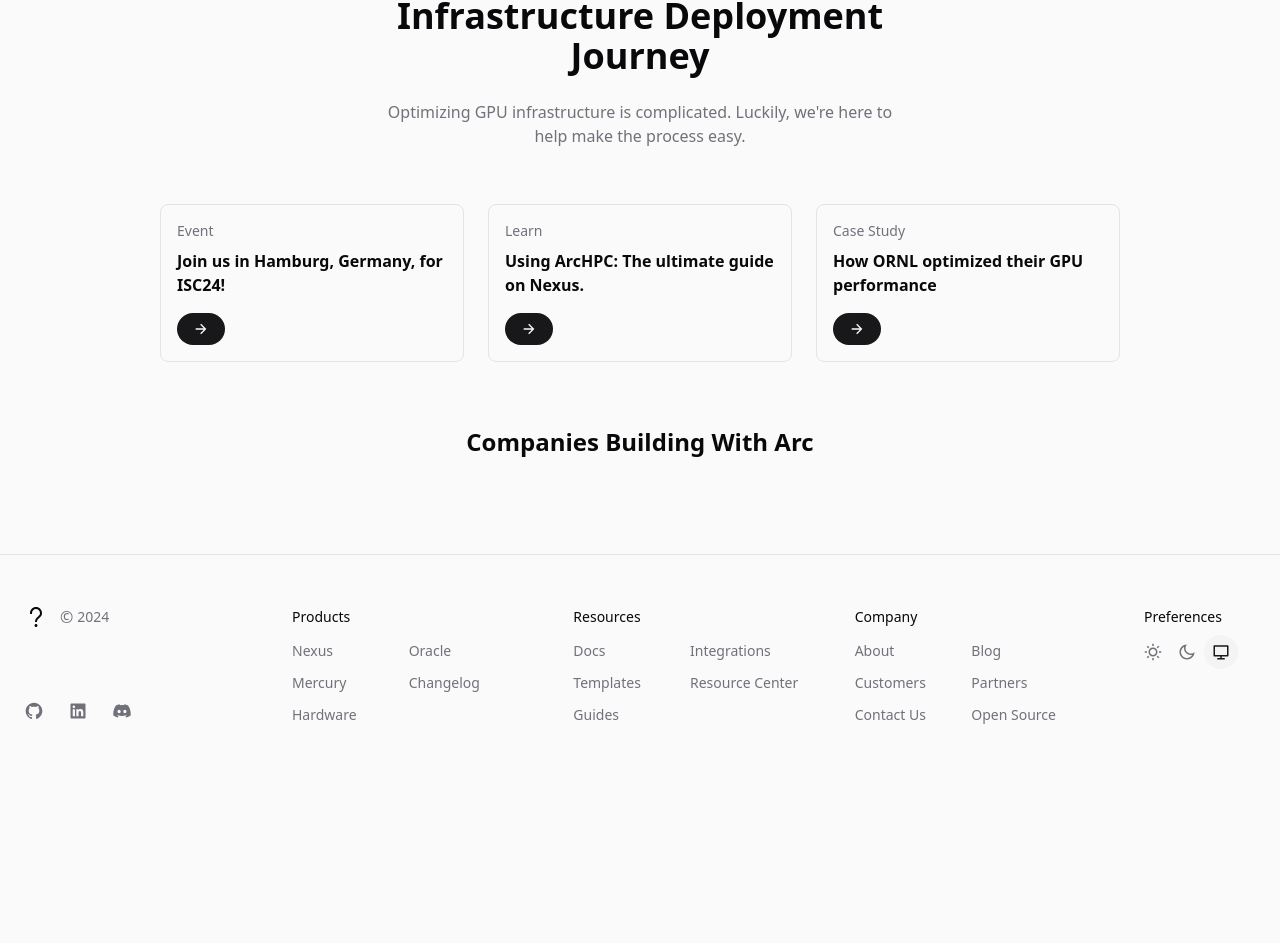
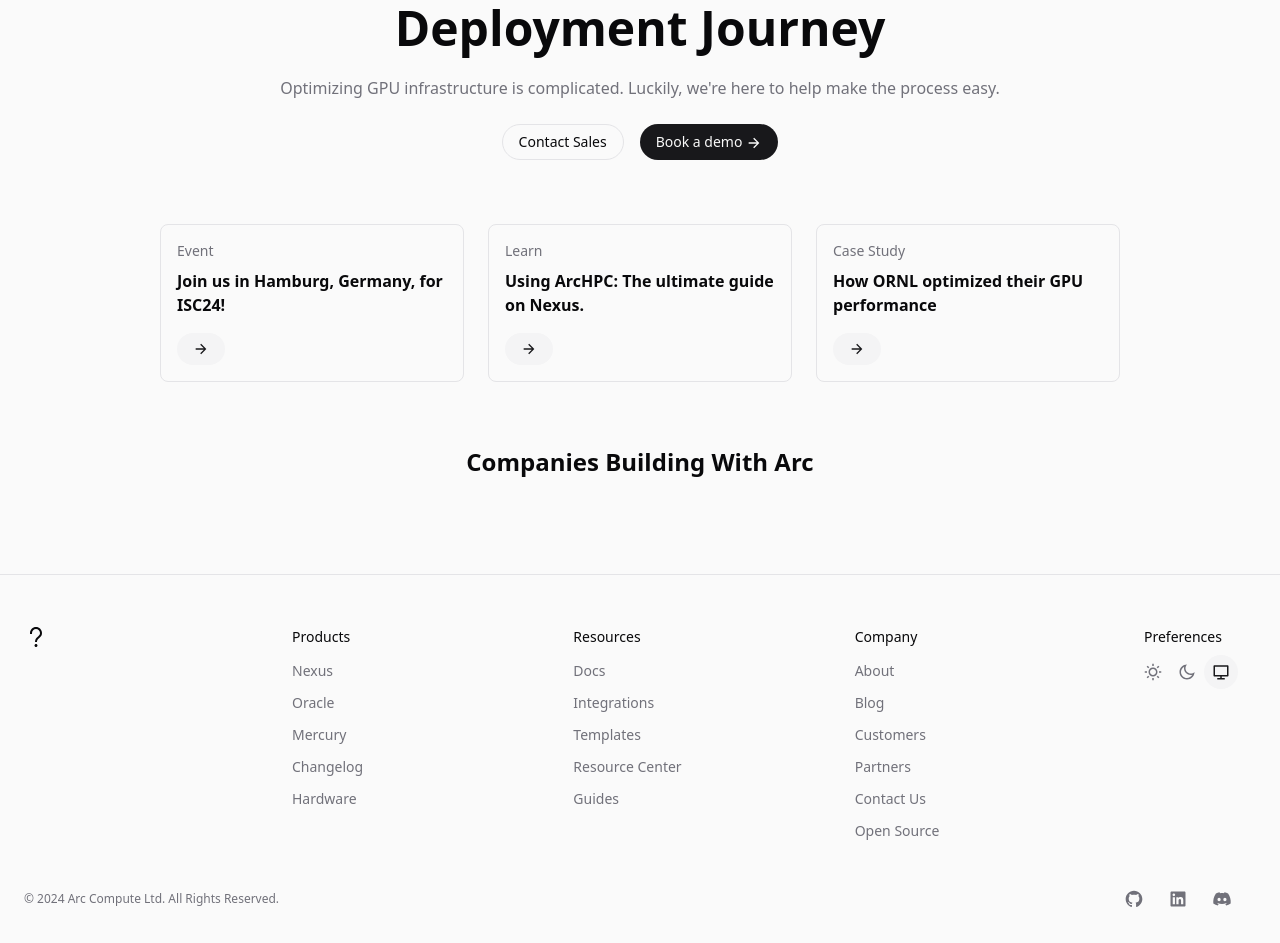
Before and after one commit to kyrylolvov/arc-website, a Next.js app: page / in a window 1280 px wide. Shown: the part 240-1183 px from the top of the page. Before the commit the page ends 1019 px from the top, so only its background shows below. Built offline with nearby package versions, Linux system fonts and the light colour scheme.

Commit message:
CHANGED: - Modified layout of home page - Various ui changes
Signed-off-by: kyrylolvov <kyrylo@arccompute.io>

```diff
--- a/src/app/page.tsx
+++ b/src/app/page.tsx
@@ -1,4 +1,4 @@
-import { RiArrowRightLine, RiArrowRightSLine } from "@remixicon/react";
+import { RiArrowRightLine } from "@remixicon/react";
 
 import { Button } from "~/components/ui/button";
 
@@ -11,38 +11,47 @@
           <span className="font-medium text-primary">June</span> delivery.
         </p>
 
-        <Button size="sm" className="gap-0.5 rounded-full">
+        <Button size="sm" variant="outline">
           Learn more
-          <RiArrowRightSLine className="mt-[1px] h-4 w-4" />
         </Button>
       </div>
 
-      <div className="mt-16 max-w-lg text-center">
-        <h1 className="text-4xl font-bold">Start Your GPU Infrastructure Deployment Journey</h1>
+      <div className="mx-auto mt-16 max-w-4xl text-center">
+        <h1 className="text-5xl font-bold">Start Your GPU Infrastructure Deployment Journey</h1>
         <p className="mt-6 font-light text-muted-foreground">
           Optimizing GPU infrastructure is complicated. Luckily, we{"'"}re here to help make the process easy.
         </p>
+
+        <div className="mt-6 flex justify-center gap-4">
+          <Button size="sm" variant="outline" className="">
+            Contact Sales
+          </Button>
+          <Button size="sm" className="flex gap-1">
+            Book a demo
+            <RiArrowRightLine className="mt-[1px] h-4 w-4" />
+          </Button>
+        </div>
       </div>
 
-      <div className="mt-14 grid grid-cols-3 gap-6">
+      <div className="mt-16 grid grid-cols-3 gap-6">
         <div className="grid cursor-pointer gap-2 rounded-lg border p-4 transition-colors hover:border-primary">
           <p className="text-sm text-muted-foreground">Event</p>
           <p className="font-semibold">Join us in Hamburg, Germany, for ISC24!</p>
-          <div className="mt-2 flex w-fit items-center rounded-full bg-primary px-4 py-2 text-xs text-primary-foreground">
+          <div className="mt-2 flex w-fit items-center rounded-full bg-secondary px-4 py-2 text-xs text-primary">
             <RiArrowRightLine className="h-4 w-4 shrink-0" />
           </div>
         </div>
         <div className="grid cursor-pointer gap-2 rounded-lg border p-4 transition-colors hover:border-primary">
           <p className="text-sm text-muted-foreground">Learn</p>
           <p className="font-semibold">Using ArcHPC: The ultimate guide on Nexus.</p>
-          <div className="mt-2 flex w-fit items-center rounded-full bg-primary px-4 py-2 text-xs text-primary-foreground">
+          <div className="mt-2 flex w-fit items-center rounded-full bg-secondary px-4 py-2 text-xs text-primary">
             <RiArrowRightLine className="h-4 w-4 shrink-0" />
           </div>
         </div>
         <div className="grid cursor-pointer gap-2 rounded-lg border p-4 transition-colors hover:border-primary">
           <p className="text-sm text-muted-foreground">Case Study</p>
           <p className="font-semibold">How ORNL optimized their GPU performance</p>
-          <div className="mt-2 flex w-fit items-center rounded-full bg-primary px-4 py-2 text-xs text-primary-foreground">
+          <div className="mt-2 flex w-fit items-center rounded-full bg-secondary px-4 py-2 text-xs text-primary">
             <RiArrowRightLine className="h-4 w-4 shrink-0" />
           </div>
         </div>
--- a/src/components/footer.tsx
+++ b/src/components/footer.tsx
@@ -8,30 +8,17 @@
 
 export default function Footer() {
   return (
-    <footer className="grid-cols-footer grid gap-12 border-t px-6 py-12">
+    <footer className="grid gap-8 border-t px-6 pb-6 pt-12">
+      <div className="grid-cols-footer grid gap-12">
         <div className="flex flex-col justify-between">
           <div className="flex items-center gap-3">
             <RiQuestionMark className="h-7 " />
-          <div className="flex items-center gap-1 text-sm font-light text-muted-foreground">
-            <span className="text-base">©</span> 2024
-          </div>
-        </div>
-        <div className="-ml-2.5 flex gap-1">
-          <Button variant="ghost" size="icon" className="text-muted-foreground hover:text-primary">
-            <RiGithubFill className="h-5 w-5" />
-          </Button>
-          <Button variant="ghost" size="icon" className="text-muted-foreground hover:text-primary">
-            <RiLinkedinBoxFill className="h-5 w-5" />
-          </Button>
-          <Button variant="ghost" size="icon" className="text-muted-foreground hover:text-primary">
-            <RiDiscordFill className="h-5 w-5" />
-          </Button>
           </div>
         </div>
         {footerLinks.map((section) => (
           <div key={section.label}>
             <div className="mt-1 text-sm font-medium">{section.label}</div>
-          <ul className="mt-2 grid list-none grid-cols-1 xl:grid-cols-2">
+            <ul className="mt-2 grid list-none grid-cols-1">
               {section.links.map((link) => (
                 <li
                   key={link.label}
@@ -47,6 +34,22 @@
           <div className="mt-1 pl-2 text-sm font-medium">Preferences</div>
           <FooterThemeSwitch />
         </div>
+      </div>
+
+      <div className="flex items-center justify-between pr-3.5">
+        <p className="text-xs text-muted-foreground">© 2024 Arc Compute Ltd. All Rights Reserved.</p>
+        <div className="flex gap-1">
+          <Button variant="ghost" size="icon" className="text-muted-foreground hover:bg-transparent hover:text-primary">
+            <RiGithubFill className="h-5 w-5" />
+          </Button>
+          <Button variant="ghost" size="icon" className="text-muted-foreground hover:bg-transparent hover:text-primary">
+            <RiLinkedinBoxFill className="h-5 w-5" />
+          </Button>
+          <Button variant="ghost" size="icon" className="text-muted-foreground hover:bg-transparent hover:text-primary">
+            <RiDiscordFill className="h-5 w-5" />
+          </Button>
+        </div>
+      </div>
     </footer>
   );
 }
--- a/src/components/header.tsx
+++ b/src/components/header.tsx
@@ -46,7 +46,7 @@
 
   return (
     <div className="fixed z-30 flex h-[68px] w-full max-w-screen-2xl items-center justify-between border-b bg-background px-6">
-      <Link href={"/"}>
+      <Link href={"/"} className="w-[138px]">
         {/* <Icons.Logo className="h-[22px]" /> */}
         <RiQuestionMark className="h-5" />
       </Link>
@@ -97,8 +97,9 @@
                                   href={`/${link.slug}`}
                                   className={cn(
                                     "flex items-center gap-3 rounded-lg p-3 transition-colors",
-                                    "hover:bg-accent/40 hover:text-accent-foreground",
-                                    "focus:bg-accent/40 focus:text-accent-foreground",
+                                    "hover:bg-muted-foreground/5 hover:text-accent-foreground",
+                                    "focus:bg-muted-foreground/5 focus:text-accent-foreground",
+                                    "dark:hover:bg-accent/40",
                                   )}
                                 >
                                   <link.icon className="h-[18px] w-[18px] shrink-0 text-muted-foreground" />
@@ -125,8 +126,9 @@
                                       href={`/${link.slug}`}
                                       className={cn(
                                         "flex items-center gap-3 rounded-lg p-3 transition-colors",
-                                        "hover:bg-accent/40 hover:text-accent-foreground",
-                                        "focus:bg-accent/40 focus:text-accent-foreground",
+                                        "hover:bg-muted-foreground/5 hover:text-accent-foreground",
+                                        "focus:bg-muted-foreground/5 focus:text-accent-foreground",
+                                        "dark:hover:bg-accent/40",
                                       )}
                                     >
                                       <link.icon className="h-[18px] w-[18px] shrink-0 text-muted-foreground" />
@@ -150,7 +152,12 @@
 
             return (
               <NavigationMenuItem key={id} onMouseOver={() => setHoveredNavItem(id)}>
-                <Link href={isLinkNavItem(navItem) ? navItem.url : `/${slug}`} legacyBehavior passHref>
+                <Link
+                  target={isLinkNavItem(navItem) ? "_blank" : "_self"}
+                  href={isLinkNavItem(navItem) ? navItem.url : `/${slug}`}
+                  legacyBehavior
+                  passHref
+                >
                   <NavigationMenuLink
                     className={cn(
                       navigationMenuTriggerStyle(),
--- a/src/components/ui/navigation-menu.tsx
+++ b/src/components/ui/navigation-menu.tsx
@@ -86,7 +86,7 @@
   <div className={cn("absolute right-0 top-full flex justify-center")}>
     <NavigationMenuPrimitive.Viewport
       className={cn(
-        "origin-top-center relative mt-1.5 w-full overflow-hidden rounded-md border bg-background/95 text-popover-foreground backdrop-blur-lg",
+        "origin-top-center relative mt-1.5 w-full overflow-hidden rounded-md border bg-background text-popover-foreground backdrop-blur-lg",
         "h-[var(--radix-navigation-menu-viewport-height)] w-[var(--radix-navigation-menu-viewport-width)] data-[state=open]:animate-in data-[state=closed]:animate-out data-[state=closed]:zoom-out-95 data-[state=open]:zoom-in-90",
         "supports-[backdrop-filter]:bg-background/70",
         className,
```
Lines whose indentation alone changed are shown as unchanged.
